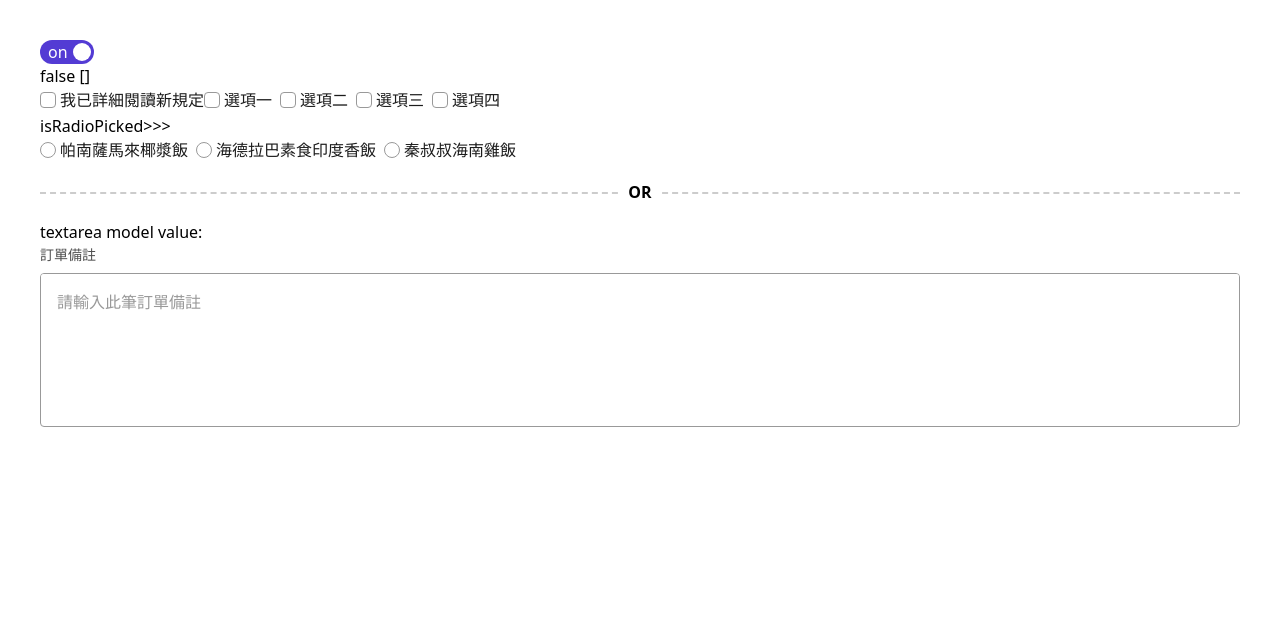
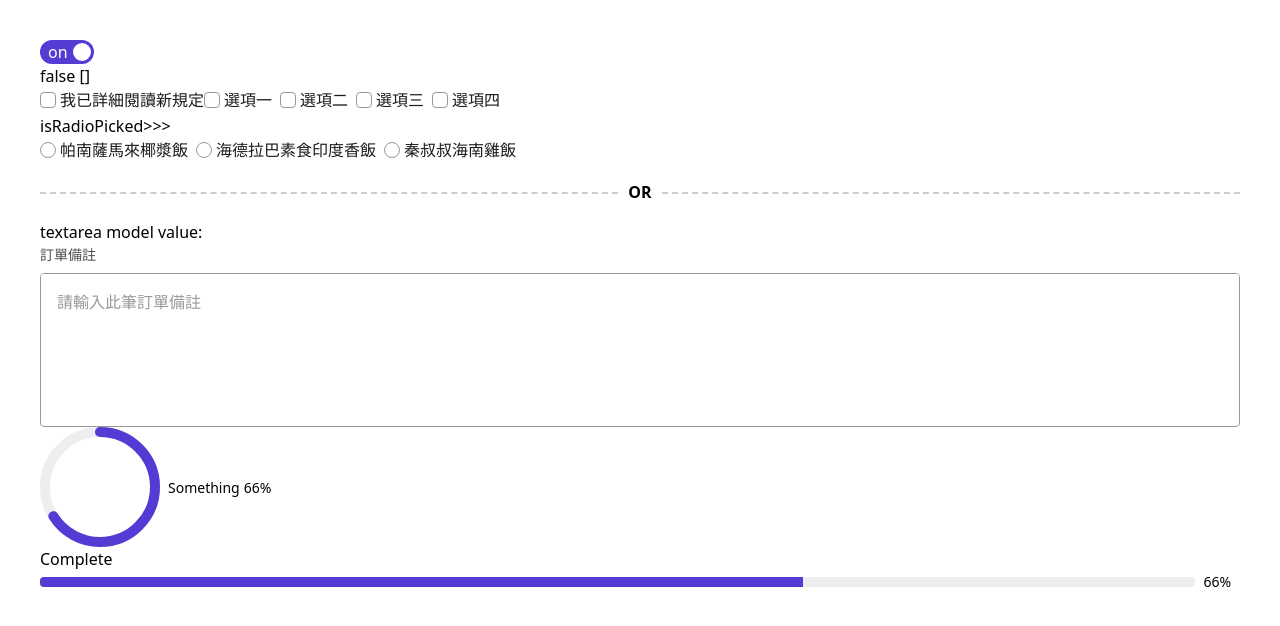
Before and after one commit to jonyworker/comp_dev_space, a Vue app: page / in a window 1280 px wide. Shown: the top 626 px of the page. Built offline with nearby package versions, Linux system fonts and the light colour scheme.

Commit message:
✨feat：新增 LineProgress 元件和 LineProgress.stories.js。

```diff
--- a/src/App.vue
+++ b/src/App.vue
@@ -7,6 +7,8 @@ import Radio from "@/ui/element/Radio/Radio.vue";
 import RadioGroup from "@/ui/element/Radio/RadioGroup.vue";
 import Divider from "@/ui/element/Divider/Divider.vue";
 import Textarea from "@/ui/element/Textarea/Textarea.vue"
+import CircleProgress from "@/ui/element/Progress/CircleProgress/CircleProgress.vue"
+import LineProgress from  "@/ui/element/Progress/LineProgress/LineProgress.vue"
 
 // toggle 所需資料
 const isChecked = ref(true);
@@ -126,6 +128,27 @@ const textareaModelValue =ref("");
                 v-model="textareaModelValue"
             ></Textarea>
         </div>
+
+        <!-- CircleProgress -->
+        <div>
+            <CircleProgress
+                label="Something"
+                :percent="66"
+                :size="120"
+                :strokeWidth="10"
+                themeColor="primary"
+            ></CircleProgress>
+        </div>
+
+        <!-- LineProgress -->
+        <div>
+            <LineProgress
+                label="Complete"
+                :percent="66"
+                :strokeWidth="10"
+                themeColor="primary"
+            ></LineProgress>
+        </div>
     </div>
 </template>
 
--- /dev/null
+++ b/src/ui/element/Progress/LineProgress/LineProgress.vue
@@ -0,0 +1,55 @@
+<script setup>
+import { computed } from "vue";
+
+// 定義 Props
+const props = defineProps({
+  themeColor: {
+    type: String,
+    default: "primary",
+    validator: (value) =>
+        [
+          "primary",
+          "secondary",
+          "tertiary",
+          "success",
+          "warning",
+          "error",
+          "info",
+        ].includes(value),
+  },
+  label: {
+    type: String,
+    default: "label"
+  },
+  percent: { //進度
+    type: Number,
+    default: 66,
+  },
+  strokeWidth: { //線條寬度
+    type: Number,
+    default: 10,
+  }
+})
+
+// 計算屬性 - 進度條進度，並且限制 0-100 之間
+const normalizedProgress = computed(() => Math.min(Math.max(props.percent, 0), 100));
+
+</script>
+
+<template>
+    <!-- LineProgress - 文字顯示 -->
+    <div class="progress-line-label">{{props.label}}</div>
+    <!-- LineProgress - 圖表 -->
+    <div class="progress-line">
+        <div class="progress-line-track" :style="{ height: `${props.strokeWidth}px` }">
+            <div class="progress-line-percent-primary" :style="{ width: `${normalizedProgress}%` }">
+            </div>
+        </div>
+        <!-- LineProgress - 進度 -->
+        <div class="progress-line-percent">{{`${normalizedProgress}%`}}</div>
+    </div>
+</template>
+
+<style scoped lang="scss">
+
+</style>
```
Also changed, not shown: 1 other file (tests, documents, lock files or other folders). Lines whose indentation alone changed are shown as unchanged.
